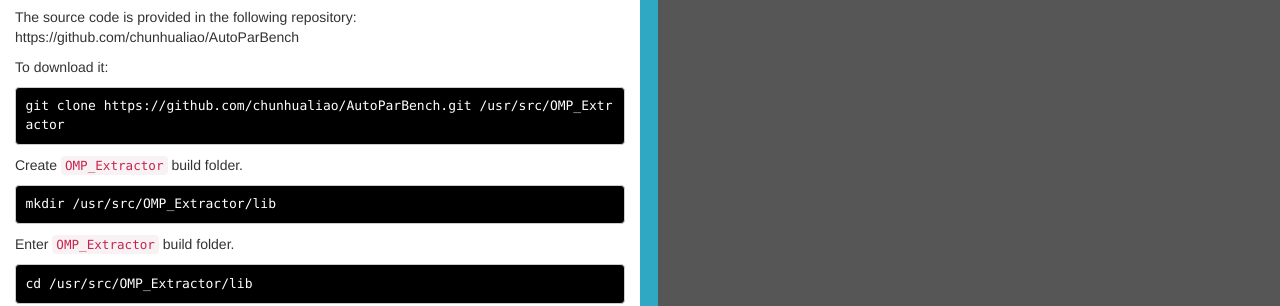
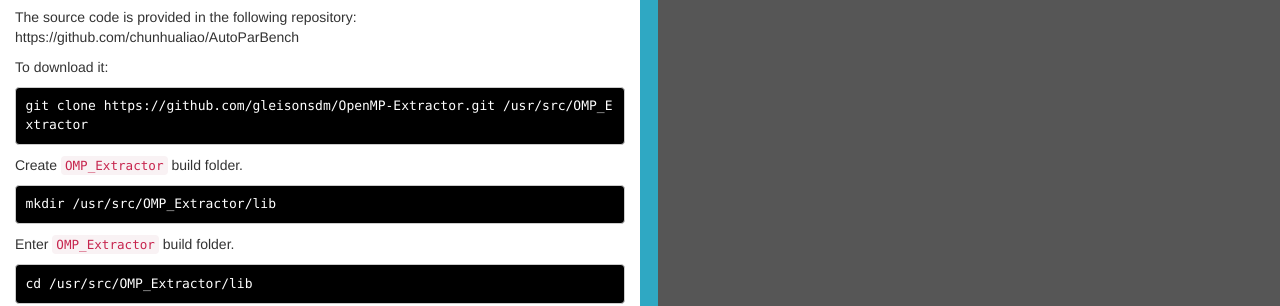
Before and after one commit to chunhualiao/freeCompilerCamp, a Jekyll site: the page built from compiler-classroom/_posts/2019-08-02-openmp-extractor.markdown, in a window 1280 px wide. Shown: the part 751-1057 px from the top of the page. Built offline with Jekyll 4.4.1, drawn with Linux system fonts in a browser that asks for light colours; nearby versions of some CDN libraries; some of the changed lines change nothing that is shown; grey boxes are pictures that could not be loaded.

Commit message:
Updating repository link.

````diff
--- a/compiler-classroom/_posts/2019-08-02-openmp-extractor.markdown
+++ b/compiler-classroom/_posts/2019-08-02-openmp-extractor.markdown
@@ -34,7 +34,7 @@
 
 To download it:
 ```.term1
-git clone https://github.com/chunhualiao/AutoParBench.git /usr/src/OMP_Extractor
+git clone https://github.com/gleisonsdm/OpenMP-Extractor.git /usr/src/OMP_Extractor
 ```
 
 Create ```OMP_Extractor``` build folder.
````
